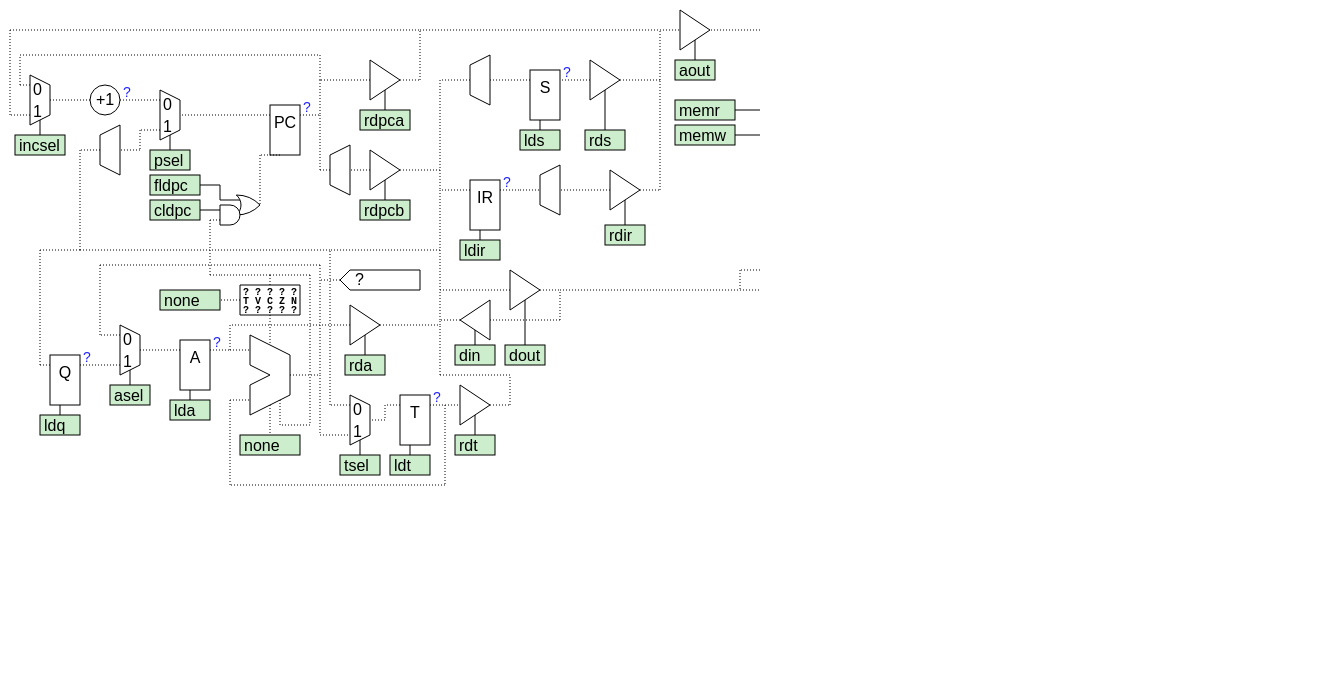
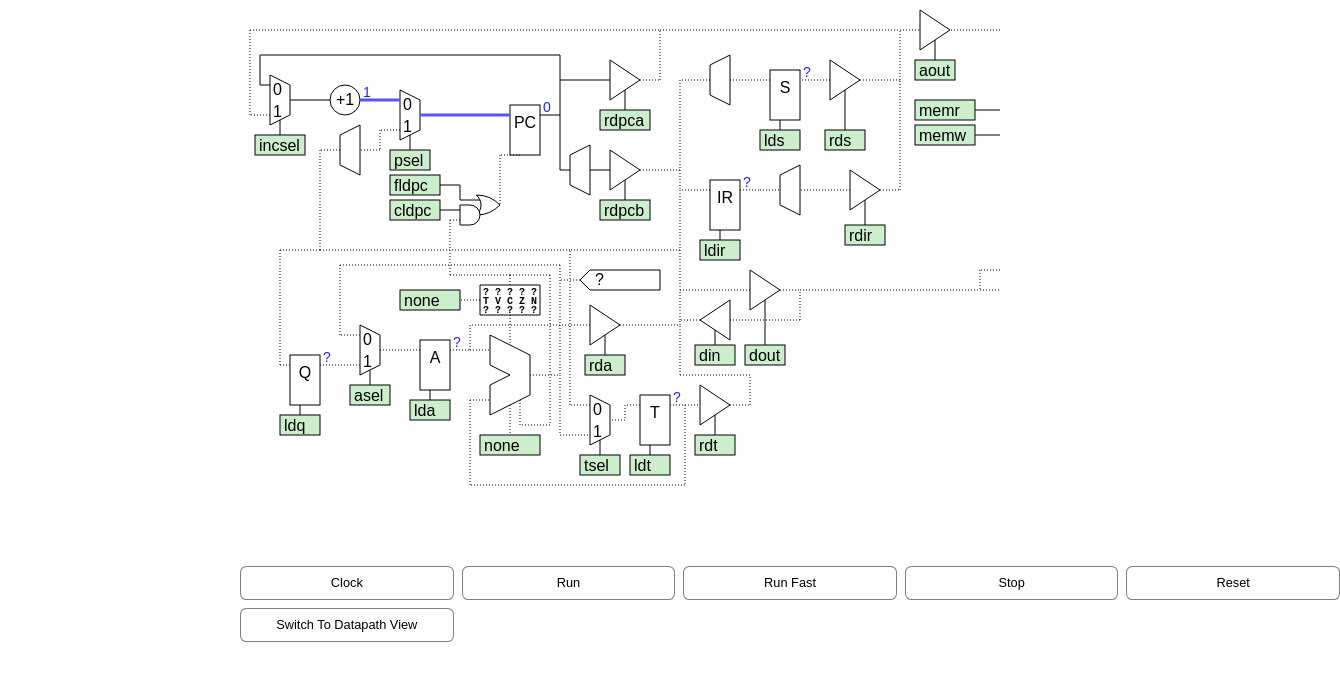
Before and after one commit to joshua-maros/pico-emulator, a React (Create React App) app: page / in a window 1280 px wide. Shown: the top 680 px of the page, 1340 px wide, since content can reach past the window. Built offline with nearby package versions, Linux system fonts and the light colour scheme.

Commit message:
Datapath can be clocked and reset now.

```diff
--- /dev/null
+++ b/src/html_components/DatapathLayout.module.css
@@ -0,0 +1,27 @@
+.root {
+  display: grid;
+  max-width: 50em;
+  margin: auto;
+  grid-row-gap: 1em;
+  row-gap: 1em;
+}
+
+.actions {
+  display: grid;
+  grid-template-columns: 1fr 1fr 1fr 1fr 1fr;
+  grid-column-gap: 0.5em;
+  column-gap: 0.5em;
+  grid-row-gap: 0.5em;
+  row-gap: 0.5em;
+}
+
+.actions button {
+  white-space: nowrap;
+}
+
+.label {
+  text-align: right;
+  height: min-content;
+  margin-top: auto;
+  margin-bottom: auto;
+}
--- /dev/null
+++ b/src/html_components/DatapathLayout.tsx
@@ -0,0 +1,48 @@
+// This is the layout users should see if they don't want to look at the whole
+// datapath and just want to prorgram the processor.
+
+import React from 'react';
+import MemoryGrid from './MemoryGrid';
+import Pico from '../utils/PicoV3';
+import style from './DatapathLayout.module.css';
+import RegisterCell from './RegisterCell';
+import FlagCell from './FlagCell';
+import PicoReg from '../utils/PicoReg';
+import csvio from '../utils/csvio';
+import { Datapath, DatapathView } from '../logic/datapath';
+
+type Props = {
+  datapath: Datapath
+};
+
+type State = {}
+
+export default class DatapathLayout extends React.Component<Props, State> {
+  textBoxRef: React.RefObject<HTMLInputElement> = React.createRef();
+
+  constructor(props: Props)
+  {
+    super(props);
+  }
+
+  render()
+  {
+    const datapath = this.props.datapath;
+    return (
+      <div className={style.root}>
+        <DatapathView datapath={datapath} />
+        <div className={style.actions}>
+          <button className="flat-button" onClick={() => { datapath.clock(); datapath.eval(); }}>Clock</button>
+          <button className="flat-button" onClick={() => {}}>Run</button>
+          <button className="flat-button" onClick={() => {}}>Run Fast</button>
+          <button className="flat-button" onClick={() => {}}>Stop</button>
+          <button className="flat-button" onClick={() => { datapath.reset(); datapath.eval(); }}>Reset</button>
+          {/* <button className="flat-button" onClick={saveFile}>Save Memory</button>
+          <label className="flat-button" htmlFor="file">Load Memory</label>
+          <input onChange={loadFile} id="file" type="file" accept=".csv" className={style.semi_hidden} /> */}
+          <button className={'flat-button ' + style.switch_view_button}>Switch To Datapath View</button>
+        </div>
+      </div>
+    )
+  }
+}
--- a/src/html_components/Root.tsx
+++ b/src/html_components/Root.tsx
@@ -2,6 +2,7 @@ import React from 'react';
 import Pico from '../utils/PicoV3';
 import { Datapath, DatapathView } from '../logic/datapath';
 import { PICO } from '../logic/pico';
+import DatapathLayout from './DatapathLayout';
 
 export default class Root extends React.Component<{ pico: Pico }> {
   render()
@@ -22,6 +23,6 @@ export default class Root extends React.Component<{ pico: Pico }> {
       ]
     });
     datapath.loadDef(PICO);
-    return (<DatapathView datapath={datapath}/>)
+    return (<DatapathLayout datapath={datapath}/>)
   }
 }
--- a/src/logic/Latch.tsx
+++ b/src/logic/Latch.tsx
@@ -19,6 +19,10 @@ export class Latch extends LogicComponent
     super("Latch", id, x, y);
     this.name = params.name || "Unnamed";
     this.resetValue = params.resetValue;
+    if (this.resetValue !== undefined)
+    {
+      this.resetValue = '' + this.resetValue;
+    }
     this.nbits = params.nbits;
   }
 
--- a/src/logic/control.tsx
+++ b/src/logic/control.tsx
@@ -67,6 +67,11 @@ export class Control extends LogicComponent
     }
   }
 
+  public reset()
+  {
+    this.#value = 0;
+  }
+
   get label()
   {
     if (this.#options === undefined)
--- a/src/logic/datapath.tsx
+++ b/src/logic/datapath.tsx
@@ -118,6 +118,7 @@ export class Datapath
     {
       this.height = def.height;
     }
+    this.reset();
     // Eval once to show the initial state of the datapath.
     this.eval();
   }
@@ -137,6 +138,15 @@ export class Datapath
     this.#wires.push(wire);
   }
 
+  // Resets all components.
+  public reset()
+  {
+    for (let c of this.#components)
+    {
+      c.reset();
+    }
+  }
+
   // Evaluates all components, propogating any changes made by the user or
   // the program.
   public eval()
@@ -150,6 +160,15 @@ export class Datapath
       }
     }
     this.changeListener();
+  }
+
+  // Does a clock signal without doing eval before or after.
+  public clock()
+  {
+    for (let c of this.#components)
+    {
+      c.evalClock();
+    }
   }
 }
 
--- a/src/logic/pico.ts
+++ b/src/logic/pico.ts
@@ -69,7 +69,7 @@ export const PICO: DatapathDef = {
       x: x1 + 250,
       y: y1 + 5,
       nbits: 7,
-      powerOnReset: true
+      resetValue: 0,
     },
     {
       type: 'AndOr',
```
